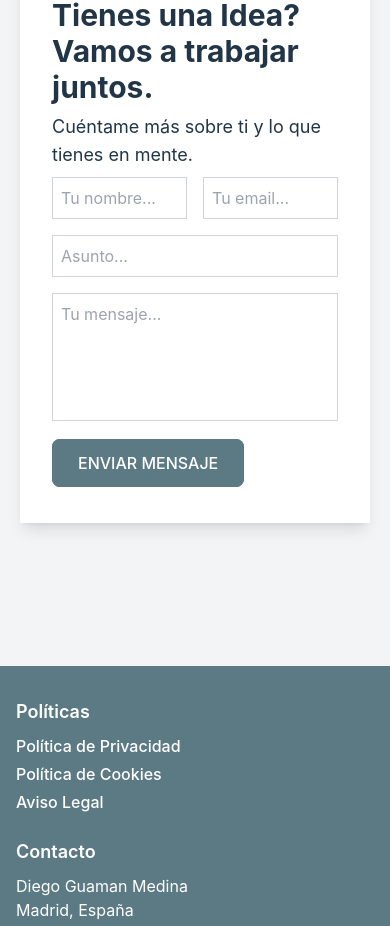
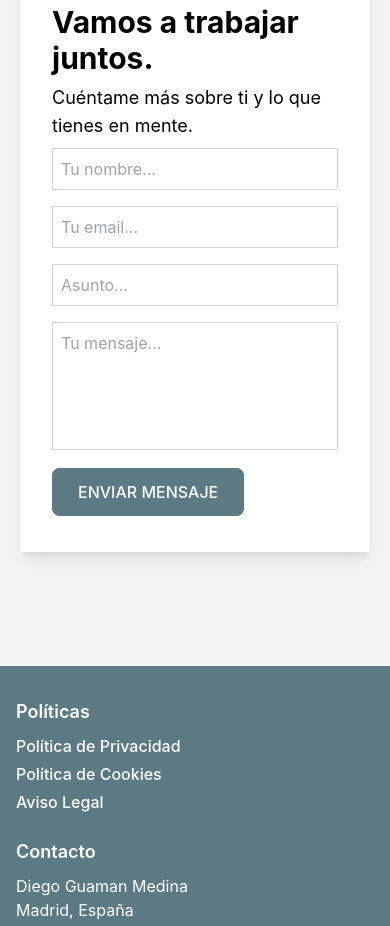
Before and after one commit to diegoguaman/my-portfolio, a React (Vite) app: page / in a window 390 px wide. Shown: the part 3738-4664 px from the top of the page. Built offline with nearby package versions, Linux system fonts and the light colour scheme.

Commit message:
correccion de modo dark

```diff
--- a/src/components/ContactForm.tsx
+++ b/src/components/ContactForm.tsx
@@ -11,7 +11,7 @@
     message: "",
   });
 
-  const inputClass = "w-full p-2 border border-gray-300";
+  const inputClass = "w-full p-2 border border-gray-300 bg-white dark:bg-white";
 
   const handleChange = (
     e: React.ChangeEvent<HTMLInputElement | HTMLTextAreaElement>
@@ -35,8 +35,8 @@
       {/* <SectionTitle title=" Yo tengo las habilidades!." /> */}
       <SectionTitle title="Vamos a trabajar juntos." />
       <SectionSubTitle subTitle="Cuéntame más sobre ti y lo que tienes en mente." />
-      <div className="w-full flex items-center justify-between">
-        <div className="w-1/2 mb-4 mr-4">
+      <div className="w-full flex flex-col sm:flex-row items-start sm:items-center justify-between">
+        <div className="w-full sm:w-1/2 mb-4 mr-4">
           <input
             type="text"
             name="name"
@@ -48,7 +48,7 @@
           />
         </div>
 
-        <div className="w-1/2 mb-4">
+        <div className="w-full sm:w-1/2 mb-4">
           <input
             type="email"
             name="email"
@@ -77,7 +77,7 @@
           name="message"
           value={formData.message}
           onChange={handleChange}
-          className="w-full p-2 border border-gray-300 h-32 resize-none"
+          className="w-full p-2 border border-gray-300 h-32 resize-none bg-white dark:bg-white"
           placeholder="Tu mensaje..."
           required
         />
--- a/src/index.css
+++ b/src/index.css
@@ -4,13 +4,29 @@
   font-weight: 400;
 
   color-scheme: light dark;
-  color: rgba(255, 255, 255, 0.87);
-  background-color: #242424;
 
   font-synthesis: none;
   text-rendering: optimizeLegibility;
   -webkit-font-smoothing: antialiased;
   -moz-osx-font-smoothing: grayscale;
+}
+@media (prefers-color-scheme: dark) {
+  body {
+    color: rgba(0, 0, 0, 0.87);
+    background-color: #242424;
+  }
+}
+@media (prefers-color-scheme: light) {
+  body {
+    color: #000000;
+    background-color: #ffffff;
+  }
+  a:hover {
+    color: #747bff;
+  }
+  button {
+    background-color: #f9f9f9;
+  }
 }
 body,
 html {
```
